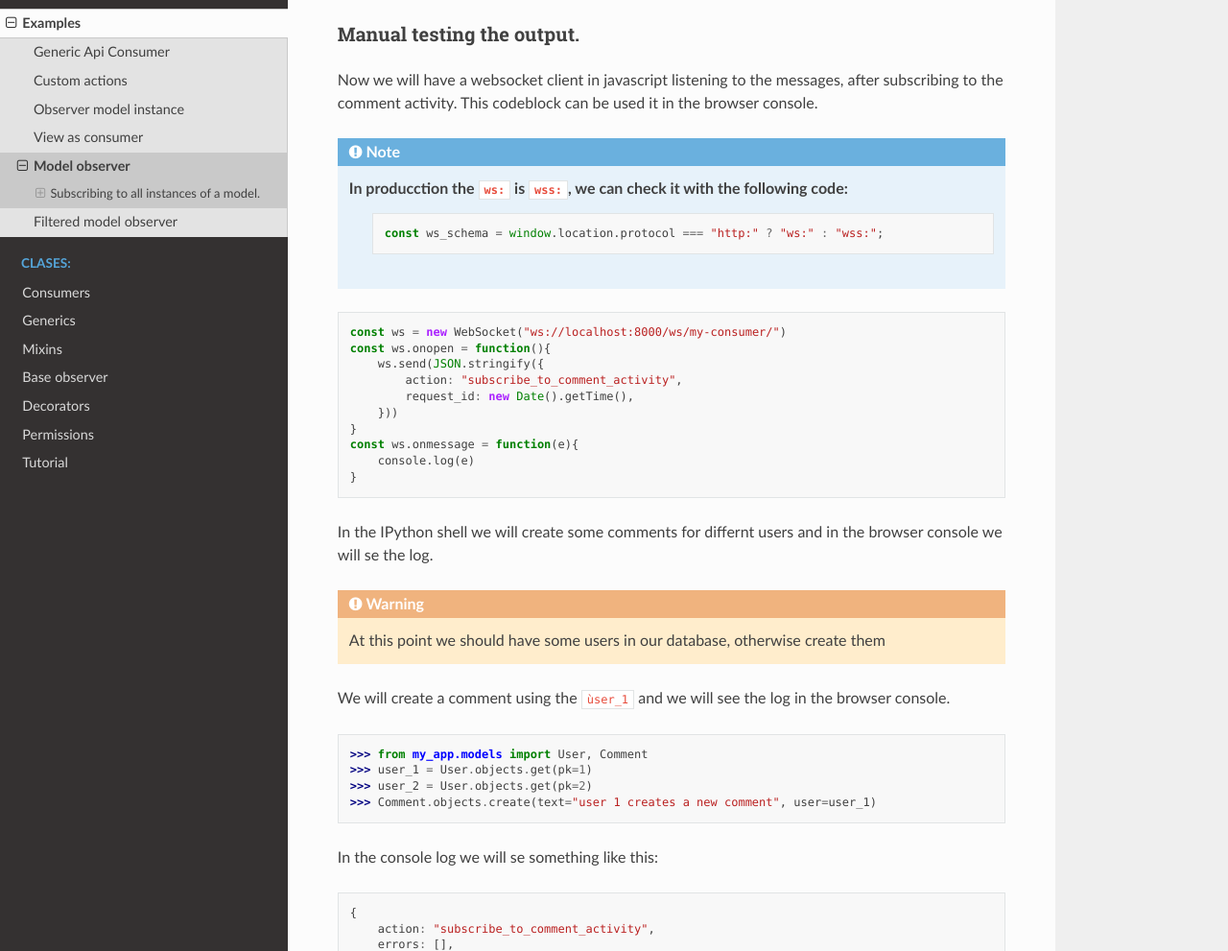
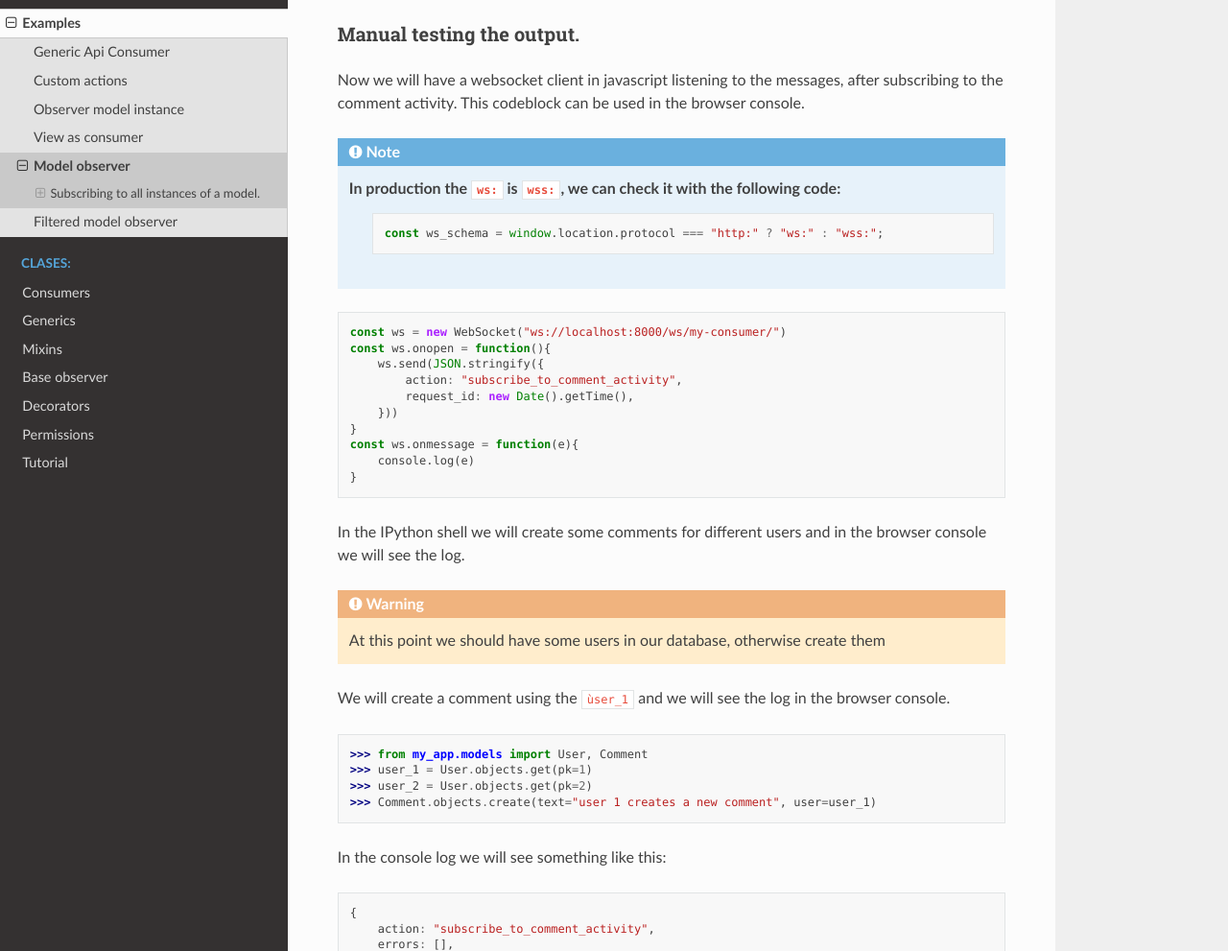
Before and after one commit to NilCoalescing/djangochannelsrestframework, a Sphinx documentation site: the page built from docs/examples/model_observer.rst, in a window 1280 px wide and 1400 px high, scrolled down 1674 px. Shown: the part 184-1175 px from the top of the window at 96% size. Built offline with Sphinx 7.4.7 and the Read the Docs theme 2.0.0, drawn with Linux system fonts in a browser that asks for light colours; pages that are not in the unit, such as notebooks, are missing from menus; some of the changed text lies outside the part shown.

Commit message:
Update model_observer.rst

```diff
--- a/docs/examples/model_observer.rst
+++ b/docs/examples/model_observer.rst
@@ -74,10 +74,10 @@ Manual testing the output.
 --------------------------
 
 Now we will have a websocket client in javascript listening to the messages, after subscribing to the comment activity.
-This codeblock can be used it in the browser console.
+This codeblock can be used in the browser console.
 
 .. note::
-    In producction the ``ws:`` is ``wss:``, we can check it with the following code:
+    In production the ``ws:`` is ``wss:``, we can check it with the following code:
         .. code-block:: javascript
 
             const ws_schema = window.location.protocol === "http:" ? "ws:" : "wss:";
@@ -95,7 +95,7 @@ This codeblock can be used it in the browser console.
         console.log(e)
     }
 
-In the IPython shell we will create some comments for differnt users and in the browser console we will se the log.
+In the IPython shell we will create some comments for different users and in the browser console we will see the log.
 
 .. warning::
     At this point we should have some users in our database, otherwise create them
@@ -109,7 +109,7 @@ We will create a comment using the ``ùser_1`` and we will see the log in the br
     >>> user_2 = User.objects.get(pk=2)
     >>> Comment.objects.create(text="user 1 creates a new comment", user=user_1)
 
-In the console log we will se something like this:
+In the console log we will see something like this:
 
 .. code-block:: javascript
 
@@ -131,7 +131,7 @@ Now we will create a comment with the ``user 2``.
 
     >>> Comment.objects.create(text="user 2 creates a second comment", user=user_2)
 
-In the console log we will se something like this:
+In the console log we will see something like this:
 
 .. code-block:: javascript
 
```
Also changed, not shown: other parts of docs/examples/model_observer.rst (+2 -2 lines).
